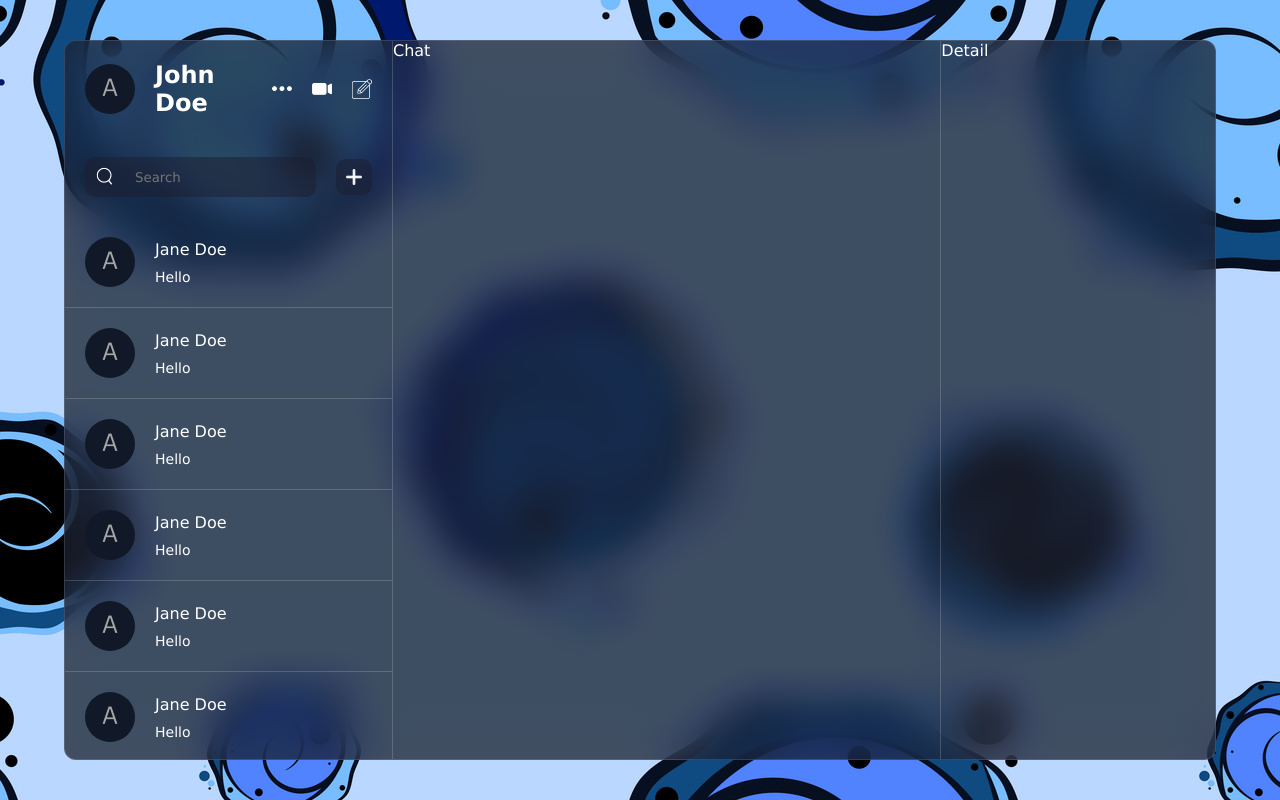
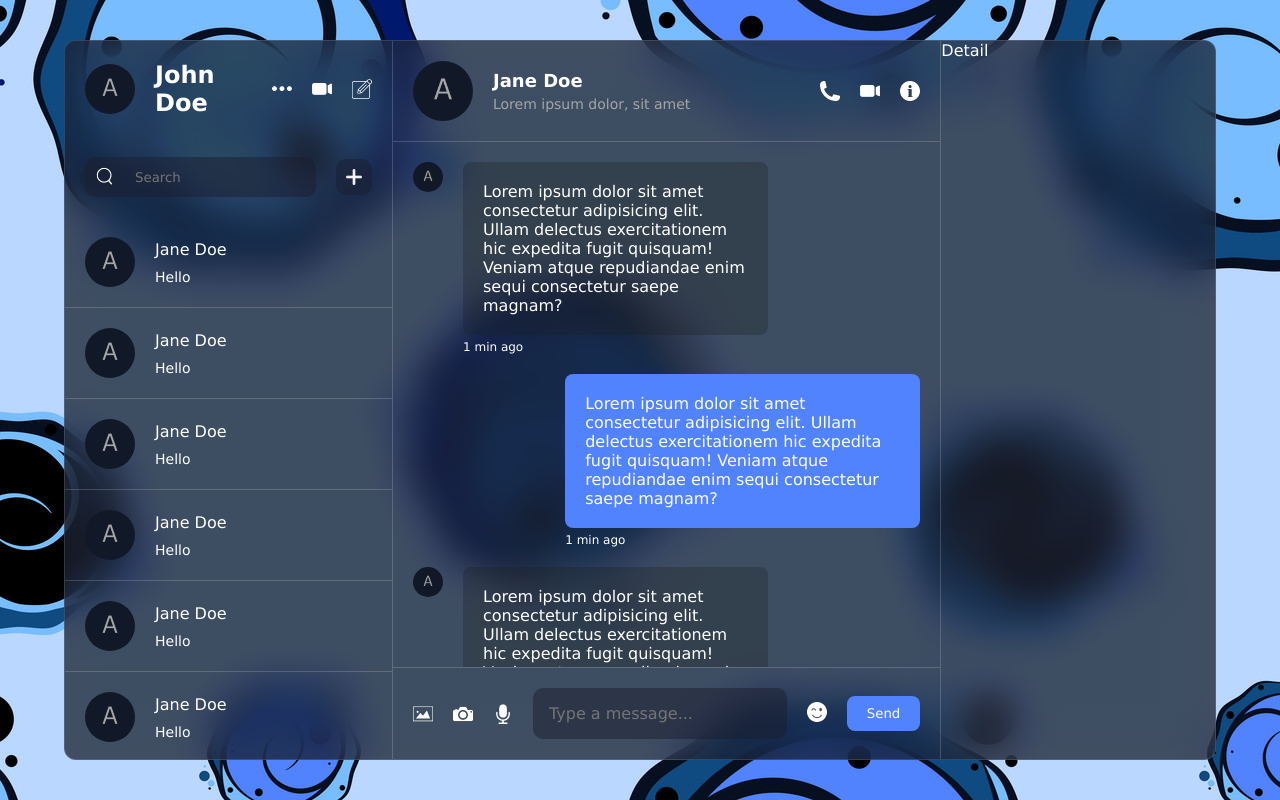
Before and after one commit to devjohn42/chatup-model, a React (Vite) app: page / in a window 1280 px wide. Built offline with nearby package versions, Linux system fonts and the light colour scheme.

Commit message:
chat top-bar | chat messages | chat write-bottom

```diff
--- a/package.json
+++ b/package.json
@@ -10,6 +10,7 @@
     "preview": "vite preview"
   },
   "dependencies": {
+    "emoji-picker-react": "^4.12.0",
     "react": "^18.3.1",
     "react-dom": "^18.3.1"
   },
--- a/src/components/chat/chat.css
+++ b/src/components/chat/chat.css
@@ -2,4 +2,175 @@
   flex: 2;
   border-left: 1px solid #dddddd35;
   border-right: 1px solid #dddddd35;
+  height: 100%;
+  display: flex;
+  flex-direction: column;
+
+  .top {
+    padding: 20px;
+    display: flex;
+    align-items: center;
+    justify-content: space-between;
+    border-bottom: 1px solid #dddddd35;
+
+    .user {
+      display: flex;
+      align-items: center;
+      gap: 20px;
+
+      img {
+        width: 60px;
+        height: 60px;
+        border-radius: 50%;
+        object-fit: cover;
+      }
+
+      .texts {
+        display: flex;
+        flex-direction: column;
+        gap: 5px;
+
+        span {
+          font-size: 18px;
+          font-weight: bold;
+
+        }
+
+        p {
+          font-size: 14px;
+          font-weight: 300;
+          color: #a5a5a5;
+        }
+      }
+    }
+
+    .icons {
+      display: flex;
+      gap: 20px;
+
+      img {
+        width: 20px;
+        height: 20px;
+      }
+    }
+  }
+
+  .center {
+    padding: 20px;
+    flex: 1;
+    overflow-y: auto;
+    display: flex;
+    flex-direction: column;
+    gap: 20px;
+
+    .message {
+      max-width: 70%;
+      display: flex;
+      gap: 20px;
+
+      &.own {
+        align-self: flex-end;
+
+        .texts {
+          p {
+            background-color: #5183fe;
+          }
+        }
+      }
+
+      img {
+        width: 30px;
+        height: 30px;
+        border-radius: 50%;
+        object-fit: cover;
+      }
+
+      .texts {
+        flex: 1;
+        display: flex;
+        flex-direction: column;
+        gap: 5px;
+
+        img {
+          width: 100%;
+          height: 300px;
+          border-radius: 10px;
+          object-fit: cover;
+        }
+
+        p {
+          padding: 20px;
+          background-color: rgba(29, 31, 31, 0.3);
+          border-radius: 8px;
+        }
+
+        span {
+          font-size: 12px;
+        }
+      }
+    }
+  }
+
+  .center::-webkit-scrollbar-thumb {
+    background-color: rgba(29, 31, 46);
+    border-radius: 12px;
+  }
+
+  .center::-webkit-scrollbar {
+    background-color: rgba(29, 31, 31, 0.5);
+    border-radius: 12px;
+    width: 6px;
+  }
+
+  .bottom {
+    padding: 20px;
+    display: flex;
+    align-items: center;
+    justify-content: space-between;
+    border-top: 1px solid #dddddd35;
+    gap: 20px;
+    margin-top: auto;
+
+    .icons {
+      display: flex;
+      gap: 20px;
+
+    }
+
+    img {
+      width: 20px;
+      height: 20px;
+      cursor: pointer;
+    }
+
+    input {
+      flex: 1;
+      background-color: rgba(29, 31, 46, .5);
+      padding: 16px;
+      border: none;
+      outline: none;
+      border-radius: 10px;
+      font-size: 16px;
+      color: white;
+    }
+
+    .emoji {
+      position: relative;
+
+      .picker {
+        position: absolute;
+        bottom: 50px;
+        left: 0;
+      }
+    }
+
+    .send-button {
+      background-color: #5183fe;
+      color: white;
+      padding: 10px 20px;
+      border: none;
+      border-radius: 8px;
+      cursor: pointer;
+    }
+  }
 }
--- a/src/components/chat/chat.jsx
+++ b/src/components/chat/chat.jsx
@@ -1,8 +1,129 @@
+import EmojiPicker from 'emoji-picker-react'
 import React from 'react'
 import './chat.css'
 
 const Chat = () => {
-  return <div className="chat">Chat</div>
+  const [openEmoji, setOpenEmoji] = React.useState(false)
+  const [message, setMessage] = React.useState('')
+
+  const handleEmoji = (e) => {
+    setMessage((prev) => prev + e.emoji)
+    setOpenEmoji(false)
+  }
+
+  return (
+    <div className="chat">
+      <div className="top ">
+        <div className="user">
+          <img src="./avatar.png" alt="" />
+          <div className="texts">
+            <span>Jane Doe</span>
+            <p>Lorem ipsum dolor, sit amet</p>
+          </div>
+        </div>
+        <div className="icons">
+          <img src="./phone.png" alt="" />
+          <img src="./video.png" alt="" />
+          <img src="./info.png" alt="" />
+        </div>
+      </div>
+
+      <div className="center">
+        <div className="message">
+          <img src="./avatar.png" alt="" />
+          <div className="texts">
+            <p>
+              Lorem ipsum dolor sit amet consectetur adipisicing elit. Ullam
+              delectus exercitationem hic expedita fugit quisquam! Veniam atque
+              repudiandae enim sequi consectetur saepe magnam?
+            </p>
+            <span>1 min ago</span>
+          </div>
+        </div>
+        <div className="message own">
+          <div className="texts">
+            <p>
+              Lorem ipsum dolor sit amet consectetur adipisicing elit. Ullam
+              delectus exercitationem hic expedita fugit quisquam! Veniam atque
+              repudiandae enim sequi consectetur saepe magnam?
+            </p>
+            <span>1 min ago</span>
+          </div>
+        </div>
+        <div className="message">
+          <img src="./avatar.png" alt="" />
+          <div className="texts">
+            <p>
+              Lorem ipsum dolor sit amet consectetur adipisicing elit. Ullam
+              delectus exercitationem hic expedita fugit quisquam! Veniam atque
+              repudiandae enim sequi consectetur saepe magnam?
+            </p>
+            <span>1 min ago</span>
+          </div>
+        </div>
+        <div className="message own">
+          <div className="texts">
+            <p>
+              Lorem ipsum dolor sit amet consectetur adipisicing elit. Ullam
+              delectus exercitationem hic expedita fugit quisquam! Veniam atque
+              repudiandae enim sequi consectetur saepe magnam?
+            </p>
+            <span>1 min ago</span>
+          </div>
+        </div>
+        <div className="message">
+          <img src="./avatar.png" alt="" />
+          <div className="texts">
+            <p>
+              Lorem ipsum dolor sit amet consectetur adipisicing elit. Ullam
+              delectus exercitationem hic expedita fugit quisquam! Veniam atque
+              repudiandae enim sequi consectetur saepe magnam?
+            </p>
+            <span>1 min ago</span>
+          </div>
+        </div>
+        <div className="message own">
+          <div className="texts">
+            <img
+              src="https://imgsrv.crunchyroll.com/cdn-cgi/image/fit=cover,format=auto,quality=85,width=1920/keyart/GY2P9ED0Y-backdrop_wide"
+              alt="code-geass"
+            />
+            <p>
+              Lorem ipsum dolor sit amet consectetur adipisicing elit. Ullam
+              delectus exercitationem hic expedita fugit quisquam! Veniam atque
+              repudiandae enim sequi consectetur saepe magnam?
+            </p>
+            <span>1 min ago</span>
+          </div>
+        </div>
+      </div>
+
+      <div className="bottom">
+        <div className="icons">
+          <img src="./img.png" alt="" />
+          <img src="./camera.png" alt="" />
+          <img src="./mic.png" alt="" />
+        </div>
+        <input
+          type="text"
+          placeholder="Type a message..."
+          value={message}
+          onChange={(e) => setMessage(e.target.value)}
+        />
+        <div className="emoji">
+          <img
+            src="./emoji.png"
+            alt=""
+            onClick={() => setOpenEmoji((prev) => !prev)}
+          />
+          <div className="picker">
+            <EmojiPicker open={openEmoji} onEmojiClick={handleEmoji} />
+          </div>
+        </div>
+        <button className="send-button">Send</button>
+      </div>
+    </div>
+  )
 }
 
 export default Chat
```
Also changed, not shown: 1 other file (tests, documents, lock files or other folders).
